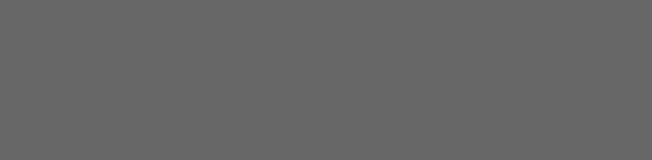
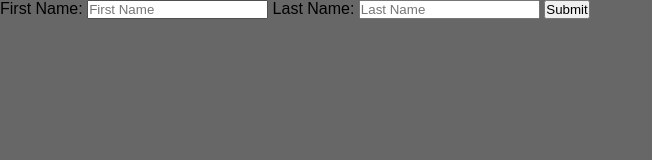
Before and after one commit to Eran2001/dp-css-course, a website built with Vite: page index.html in a window 1280 px wide. Shown: the whole page, without its empty margins (0-652 px from the left). Built offline with nearby package versions, Linux system fonts and the light colour scheme; a web font is replaced by a local one.

Commit message:
implement form and test

```diff
--- a/index.html
+++ b/index.html
@@ -12,7 +12,24 @@
   </head>
   <body>
     <div class="app">
-      <form action="./src/dashboard.html"></form>
+      <form action="./src/dashboard.html" method="post">
+        <label for="first_name">First Name: </label>
+        <input
+          type="text"
+          name="first_name"
+          id="first_name"
+          placeholder="First Name"
+        />
+
+        <label for="last_name">Last Name: </label>
+        <input
+          type="text"
+          name="last_name"
+          id="last_name"
+          placeholder="Last Name"
+        />
+        <input type="submit" name="submit" value="Submit" />
+      </form>
     </div>
     <script type="module" src="/src/main.js"></script>
   </body>
```
